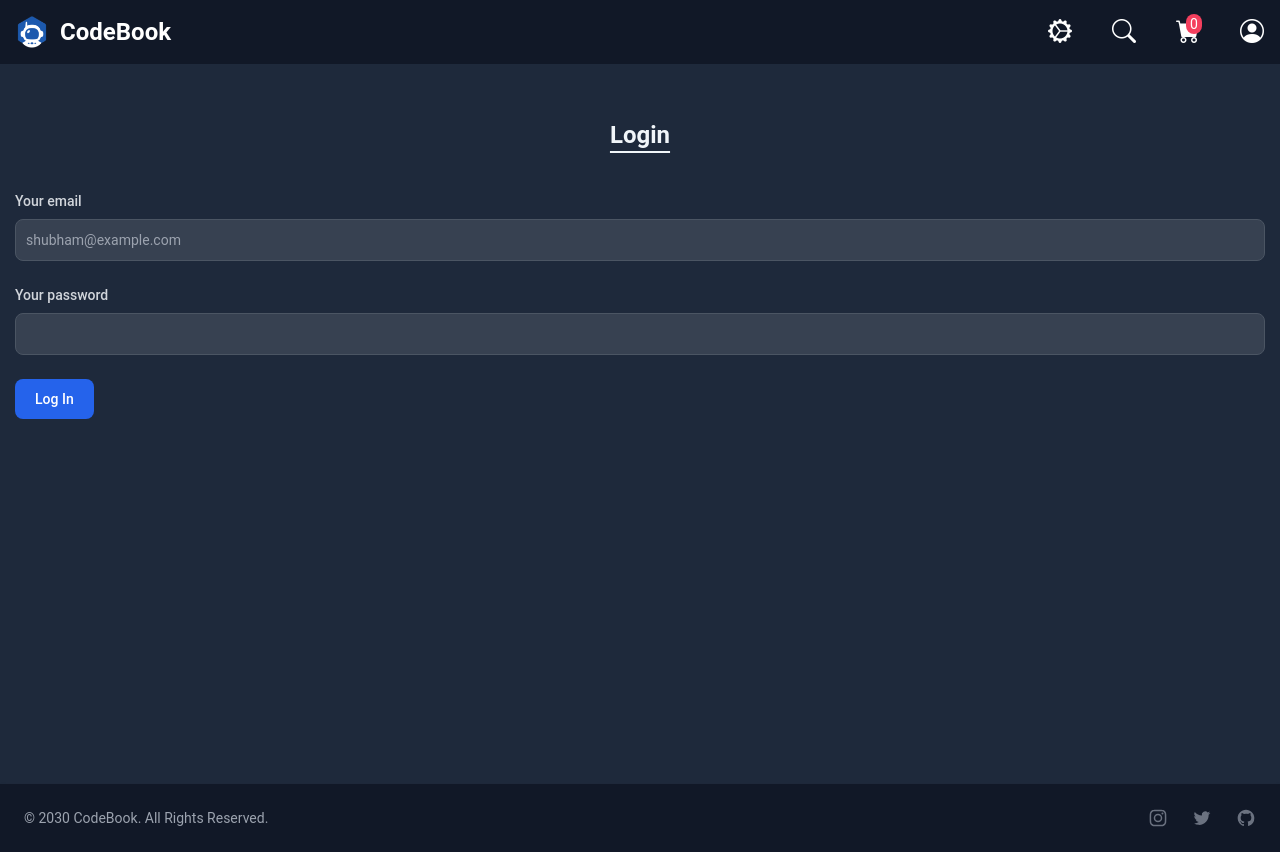
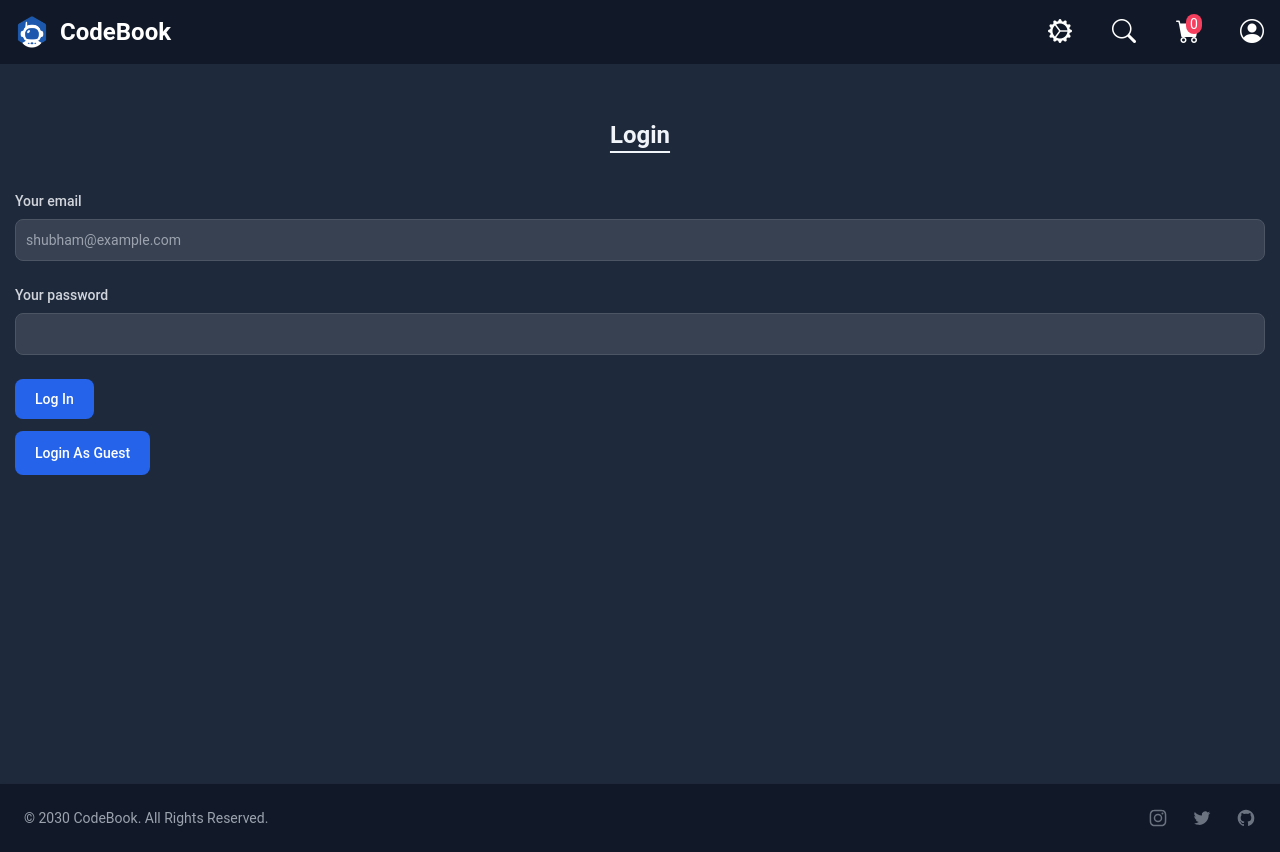
Before and after one commit to prajaktamane2682000/Codebook, a React (Vite) app: page /login in a window 1280 px wide. Built offline with nearby package versions, Linux system fonts and the light colour scheme.

Commit message:
Login as Guest Done

```diff
--- a/Data/db.json
+++ b/Data/db.json
@@ -314,6 +314,12 @@
       "password": "$2a$10$2WuPzKICNIYLzuqCFMZv5.9OwslWzrd6d3a1VV4oHJeUZlwKPJ9a2",
       "name": "Harshad",
       "id": "OQ17eiy"
+    },
+    {
+      "email": "prajaktamane@example.com",
+      "password": "$2a$10$TZd7AuVUpzmWNUbvn85.ou6CsqcXGgU5tKO0nStDcAdfuCzcS7992",
+      "name": "Prajakta B Mane",
+      "id": "1V4-Smt"
     }
   ]
 }
--- a/src/pages/Login.jsx
+++ b/src/pages/Login.jsx
@@ -25,6 +25,25 @@
         position: "bottom-center",
       });
     }
+  }
+  async function handleLoginGuest() {
+    email.current.value = "prajaktamane@example.com";
+    password.current.value = "manePrajakta";
+
+    try{
+    const authDetail = {
+      email: email.current.value,
+      password: password.current.value,
+    };
+
+    const data = await login(authDetail);
+    data.accessToken ? navigate("/products") : toast.error(data);
+  }catch (error) {
+    toast.error(error.message, {
+      closeButton: true,
+      position: "bottom-center",
+    });
+  }
   }
 
   return (
@@ -74,7 +93,12 @@
           Log In
         </button>
       </form>
-      {/* <button className="mt-3 cursor-pointer text-white bg-blue-700 hover:bg-blue-800 focus:ring-4 focus:outline-none focus:ring-blue-300 font-medium rounded-lg text-sm w-full sm:w-auto px-5 py-3 text-center dark:bg-blue-600 dark:hover:bg-blue-700 dark:focus:ring-blue-800">Login As Guest</button> */}
+      <button
+        onClick={handleLoginGuest}
+        className="mt-3 cursor-pointer text-white bg-blue-700 hover:bg-blue-800 focus:ring-4 focus:outline-none focus:ring-blue-300 font-medium rounded-lg text-sm w-full sm:w-auto px-5 py-3 text-center dark:bg-blue-600 dark:hover:bg-blue-700 dark:focus:ring-blue-800"
+      >
+        Login As Guest
+      </button>
     </main>
   );
 };
```
